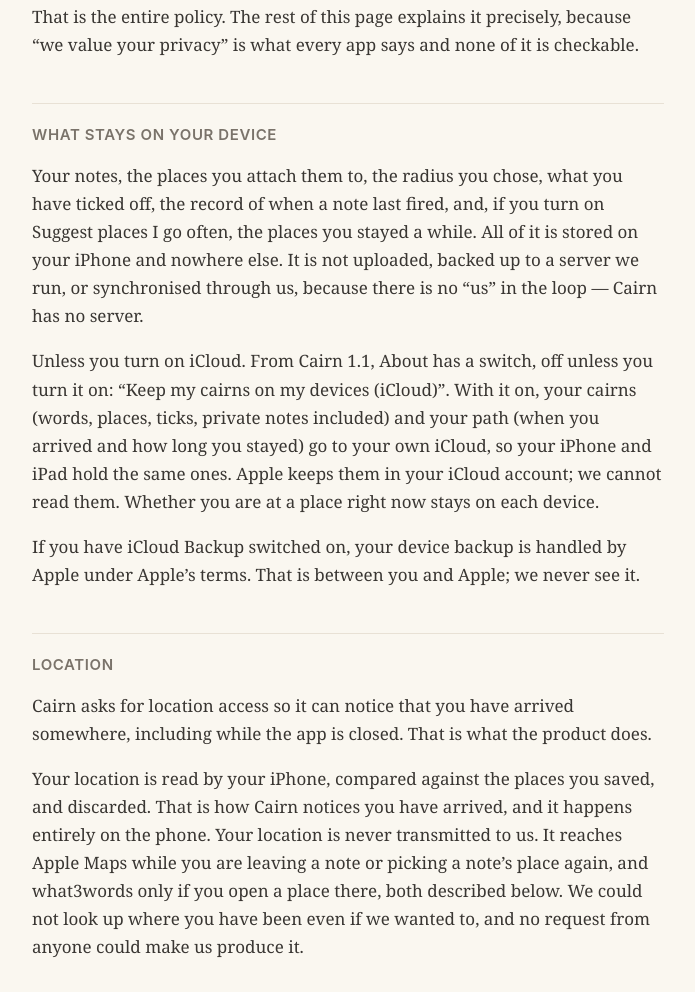
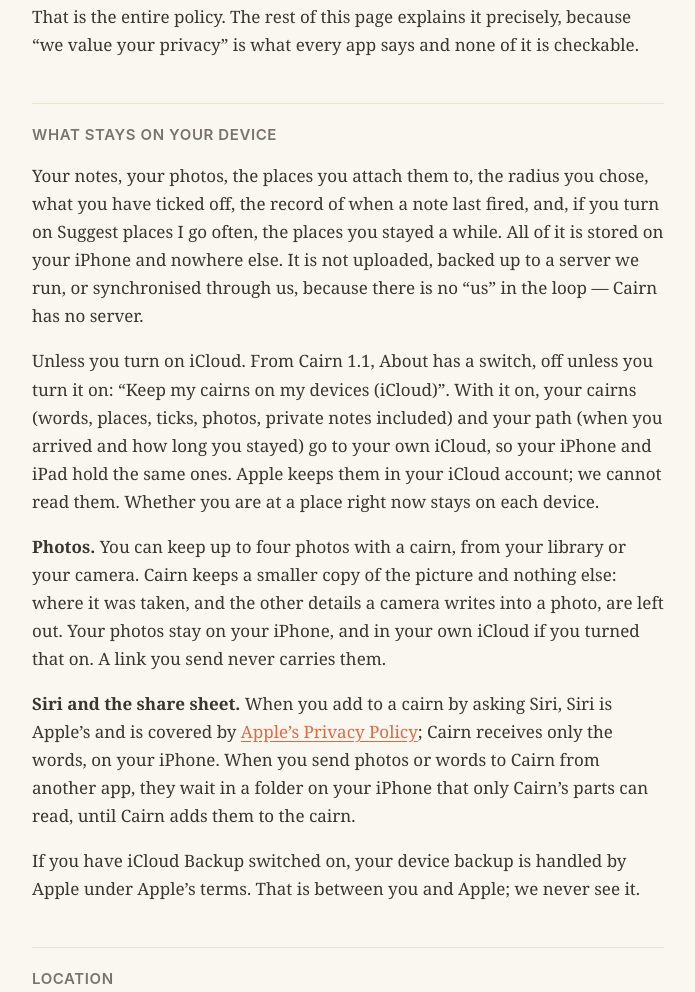
Before and after one commit to ptgh/cairn, a plain HTML site: page privacy.html in a window 1280 px wide. Shown: the part 297-1289 px from the top of the page, without its empty margins (292-987 px from the left). Drawn offline with Linux system fonts and the light colour scheme.

Commit message:
Privacy: Cairn 1.4's photos, Siri and the share sheet (Paul's yes, 14 Nov 2026)
Co-Authored-By: Claude Opus 5.5 <noreply@anthropic.com>

```diff
--- a/privacy.html
+++ b/privacy.html
@@ -22,17 +22,25 @@
   checkable.</p>
 
   <h2>What stays on your device</h2>
-  <p>Your notes, the places you attach them to, the radius you chose, what you
+  <p>Your notes, your photos, the places you attach them to, the radius you chose, what you
   have ticked off, the record of when a note last fired, and, if you turn on Suggest places I go often, the places you stayed a while. All of it is
   stored on your iPhone and nowhere else. It is not uploaded, backed up to a
   server we run, or synchronised through us, because there is no “us” in the
   loop — Cairn has no server.</p>
   <p>Unless you turn on iCloud. From Cairn 1.1, About has a switch, off unless you turn it on:
   “Keep my cairns on my devices (iCloud)”. With it on, your cairns (words,
-  places, ticks, private notes included) and your path (when you arrived and
+  places, ticks, photos, private notes included) and your path (when you arrived and
   how long you stayed) go to your own iCloud, so your iPhone and iPad hold the
   same ones. Apple keeps them in your iCloud account; we cannot read them.
   Whether you are at a place right now stays on each device.</p>
+  <p><strong>Photos.</strong> You can keep up to four photos with a cairn, from your library or your camera. Cairn keeps
+  a smaller copy of the picture and nothing else: where it was taken, and the other details a camera writes into a
+  photo, are left out. Your photos stay on your iPhone, and in your own iCloud if you turned that on. A link you send
+  never carries them.</p>
+  <p><strong>Siri and the share sheet.</strong> When you add to a cairn by asking Siri, Siri is Apple’s and is covered by
+  <a href="https://www.apple.com/uk/legal/privacy/">Apple’s Privacy Policy</a>; Cairn receives only the words, on your
+  iPhone. When you send photos or words to Cairn from another app, they wait in a folder on your iPhone that only
+  Cairn’s parts can read, until Cairn adds them to the cairn.</p>
   <p>If you have iCloud Backup switched on, your device backup is handled by
   Apple under Apple’s terms. That is between you and Apple; we never see it.</p>
 
@@ -175,7 +183,7 @@
   <p>Anything about privacy, or this page: <a href="mailto:ptgh@mac.com">ptgh@mac.com</a></p>
 
   <footer>
-    Last updated 9 November 2026. Cairn is made in London by an independent
+    Last updated 14 November 2026. Cairn is made in London by an independent
     developer. No personal data is processed, so there is no data controller
     to name.
   </footer>
```
